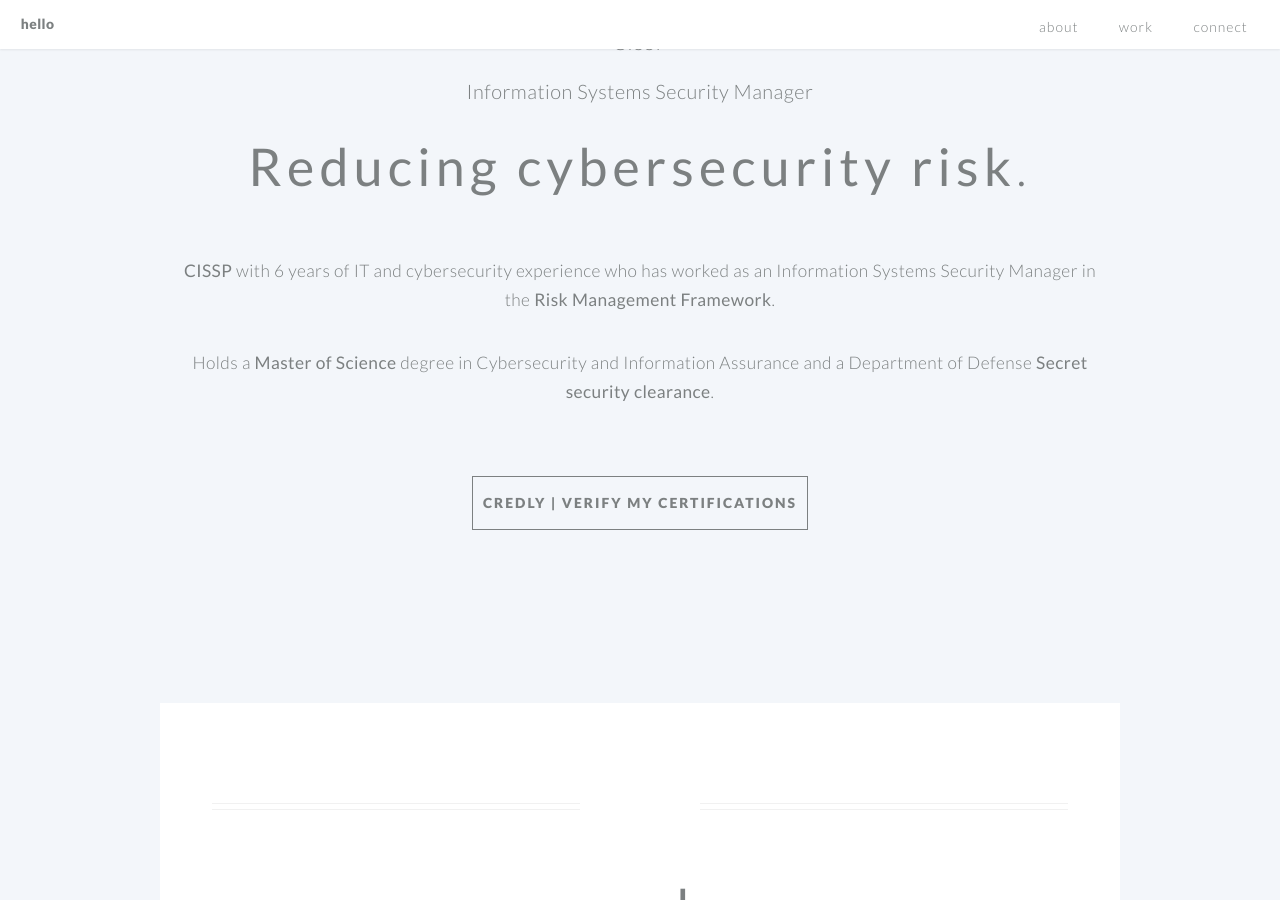
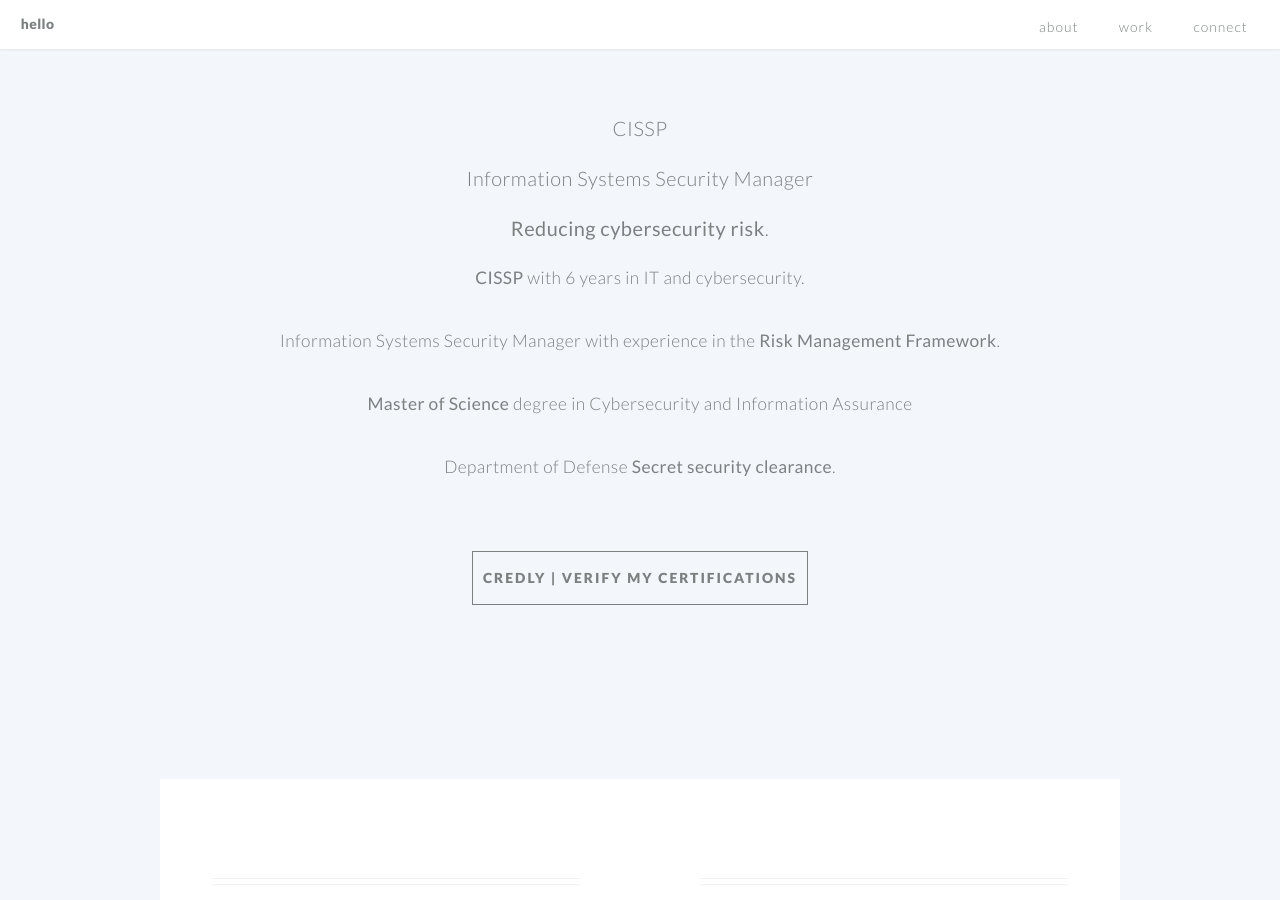
Before and after one commit to TravDunc/hellotemplatedraft, a Jekyll site: the page built from index.md, in a window 1280 px wide and 900 px high, scrolled down 885 px. Built offline with Jekyll 4.4.1, drawn with Linux system fonts in a browser that asks for light colours.

Commit message:
Update index.md

```diff
--- a/index.md
+++ b/index.md
@@ -41,15 +41,17 @@ cta_button_label: contact # the label on the button
 
 ---
 [//]: # (write a bit about yourself here)
-#### Travis Duncan
+## Travis Duncan
 
 ### CISSP
 ### Information Systems Security Manager
 
-## **Reducing cybersecurity risk**.
+### **Reducing cybersecurity risk**.
 
-**CISSP** with 6 years of IT and cybersecurity experience who has worked as an
-Information Systems Security Manager in the **Risk Management Framework**.
+**CISSP** with 6 years in IT and cybersecurity.
 
-Holds a **Master of Science** degree in
-Cybersecurity and Information Assurance and a Department of Defense **Secret security clearance**.
+Information Systems Security Manager with experience in the **Risk Management Framework**.
+
+**Master of Science** degree in Cybersecurity and Information Assurance
+
+Department of Defense **Secret security clearance**.
```
